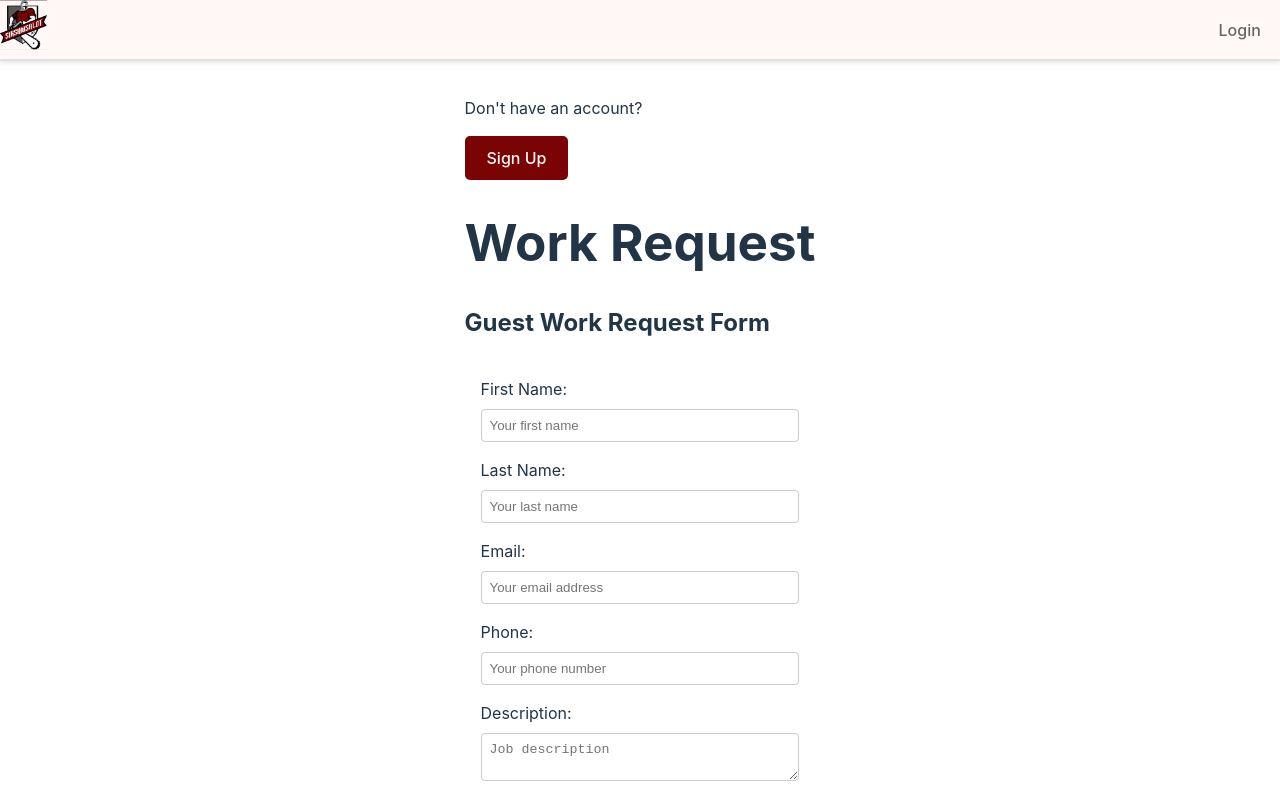
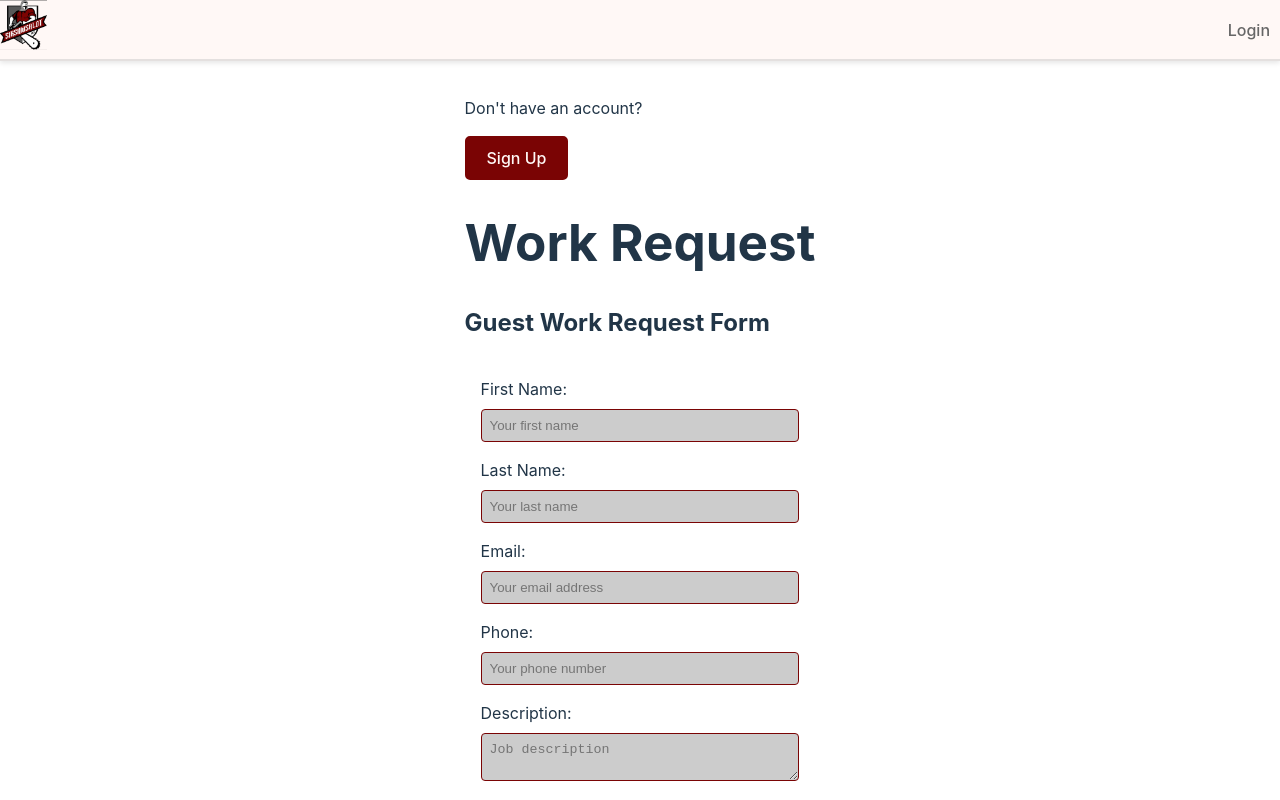
Before and after one commit to EthanForrestCarr/SirSawsALot, a React (Vite) app in the folder client/: page /work-request in a window 1280 px wide. Shown: the top 800 px of the page. Built offline with nearby package versions, Linux system fonts and the light colour scheme; no server answers.

Commit message:
button styles

```diff
--- a/client/src/components/Navbar.tsx
+++ b/client/src/components/Navbar.tsx
@@ -43,7 +43,7 @@ const Navbar: React.FC<NavbarProps> = ({ isAdmin }) => {
 
       <div className="navbar-actions">
         {isLoggedIn ? (
-          <div style={{ display: 'flex', alignItems: 'center', gap: '10px' }}>
+          <div style={{ display: 'flex', alignItems: 'center' }}>
             <Notifications />
             <AccordionButton
               isAdmin={isAdmin}
--- a/client/src/components/content/CallToActionSection.tsx
+++ b/client/src/components/content/CallToActionSection.tsx
@@ -2,7 +2,7 @@ import '../../styles/content.css';
 
 const CallToActionSection = () => {
   return (
-    <section className="cta-section full-width-section">
+    <section className="cta-section">
       <h2>Request a Trim Today</h2>
       <p>Ready to clear a tree or trim things back? Let's talk.</p>
       <p><strong>Phone:</strong> 218-XXX-XXXX</p>
--- a/client/src/pages/LandingPage.tsx
+++ b/client/src/pages/LandingPage.tsx
@@ -8,18 +8,18 @@ import CallToActionSection from '../components/content/CallToActionSection';
 const LandingPage = () => {
 
   return (
-    <>
-      <div style={{ display: 'flex', justifyContent: 'center' }}>
+    <div style={{ display: 'flex', flexDirection: 'column', alignItems: 'center' }}>
+      <div>
         <HeroSection />
       </div>
-      <div className="how-it-works-services-container" style={{ margin: '0 auto', display: 'flex', gap: '20px', justifyContent: 'center', maxWidth: '960px' }}>
+      <div className="how-it-works-services-container">
         <HowItWorksSection />
         <ServicesSection />
       </div>
       <AboutSection />
       <TestimonialsSection />
       <CallToActionSection />
-    </>
+    </div>
   );
 };
 
--- a/client/src/styles/Button.css
+++ b/client/src/styles/Button.css
@@ -120,8 +120,7 @@
 
 .notification .badge {
   position: absolute;
-  top: -10px;
-  right: -10px;
+  left: -10px;
   padding: 5px 10px;
   border-radius: 50%;
   background-color: #7a0404;
@@ -160,3 +159,19 @@
   color: #fff8f6;
   transition: border-color 0.3s ease, background-color 0.3s ease;
 }
+
+button {
+  background-color: #7a0404;
+  color: #fff8f6;
+  padding: 10px 20px;
+  border: 2px solid #7a0404;
+  border-radius: 5px;
+  cursor: pointer;
+}
+
+button:hover {
+  border: 2px solid #666;
+  background-color: #9b0404;
+  color: #fff8f6;
+  transition: border-color 0.3s ease, background-color 0.3s ease;
+}
--- a/client/src/styles/Input.css
+++ b/client/src/styles/Input.css
@@ -11,7 +11,9 @@
     display: block;
     width: 100%;
     padding: 0.5rem;
-    border: 1px solid #ccc;
+    color: black;
+    background-color: #ccc;
+    border: 1px solid #7a0404;
     border-radius: 4px;
     margin-bottom: 1rem;
 }
@@ -19,13 +21,18 @@
     display: block;
     width: 100%;
     padding: 0.5rem;
-    border: 1px solid #ccc;
+    color: black;
+    background-color: #ccc;
+    border: 1px solid #7a0404;
     border-radius: 4px;
     margin-bottom: 1rem;
 }
 .checkbox-field {
     display: block;
     margin-bottom: 0.5rem;
+    color: black;
+    background-color: #ccc;
+    border: 1px solid #7a0404;
 }
 .input-error {
     color: red;
@@ -38,9 +45,10 @@
     top: calc(100% + 4px);
     left: 0;
     width: 100%;
-    border: 1px solid #ccc;
+    color: black;
+    background-color: #ccc;
+    border: 1px solid #7a0404;
     border-top: none;
-    background: grey;
     z-index: 1000;
     max-height: 200px;
     overflow-y: auto;
--- a/client/src/styles/Navbar.css
+++ b/client/src/styles/Navbar.css
@@ -1,5 +1,5 @@
 .navbar {
-  position: fixed; /* Added fixed positioning to always sit at the top */
+  position: fixed;
   top: 0;
   left: 0;
   width: 100%;
@@ -10,7 +10,7 @@
   color: #666;
   display: flex;
   justify-content: space-between;
-  align-items: center;
+  align-items: stretch; /* allow child items to fill the navbar height */
   border-bottom: #e4e0df 2px solid;
   box-shadow: 0 2px 5px rgba(0, 0, 0, 0.1);
 }
@@ -21,13 +21,22 @@
 }
 
 .navbar-logo {
-  height: 50px; /* Adjust the height as needed */
+  height: 50px;
 }
 
 .navbar-actions {
   display: flex;
   align-items: center;
   position: relative; /* added so the panel positions relative to navbar-actions */
+}
+
+.navbar-actions > button {
+  height: 100%;
+  display: flex;
+  align-items: center;
+  justify-content: center;
+  padding: 0 10px; /* adjust horizontal padding as needed */
+  border-radius: none !important;
 }
 
 .navbar-button {
@@ -78,8 +87,7 @@
   background-color: #fff8f6;
   color: #666;
   cursor: pointer;
-  padding: 35px 1rem;
-  height: 50px;
+  height: 100%;
   display: flex;
   align-items: center;
   justify-content: center;
@@ -90,6 +98,9 @@
   transition: 0.4s;
   border-radius: 0 !important;
   min-width: 100px;
+  min-height: 100% !important;
+  padding: 0 !important;   /* remove extra padding */
+  margin: 0 !important;    /* remove extra margin */
 }
 
 .accordion.active, .accordion:hover {
@@ -122,7 +133,7 @@
 
 /* Override padding for dropdown items to reduce extra white space */
 .dropdown-item {
-  padding: 5px 10px !important;
+  padding: 10px 10px !important;
   margin: 0 !important;
   border-radius: 0 !important; /* squared corners */
 }
@@ -131,4 +142,7 @@
   position: relative; /* added so the panel is positioned relative to the wrapper */
   width: fit-content !important;  /* use fit-content so wrapper matches the accordion’s width */
   display: inline-block;  /* ensures the wrapper width fits its children */
+  min-height: 100% !important;
+  display: flex;
+  align-items: stretch;
 }
--- a/client/src/styles/content.css
+++ b/client/src/styles/content.css
@@ -28,7 +28,6 @@
   border-radius: 10px;
   padding: 60px 20px;
   max-width: 960px;
-  margin: 20px;
 }
 
 .service-list {
@@ -41,7 +40,6 @@
   border-radius: 10px;
   padding: 60px 20px;
   max-width: 960px;
-  margin: 20px;
 }
 
 .hero-section {
@@ -63,11 +61,9 @@
   border-radius: 0;
 }
 
-/* When the viewport is wider than the image’s native width, keep it centered */
 @media (min-width: 1920px) {
   .hero-section {
     width: 1920px;
-    /* No need for any margin adjustments here since the flex container centers it */
   }
 }
 
@@ -89,19 +85,13 @@
 
 .cta-section {
   padding: 60px 0;
-  max-width: 960px;
+  width: 100vw;
   margin: 20px 0;
   background-color: #f5f5f5;
   text-align: center;
   border-top: #e4e0df 2px solid;
   box-shadow: 0 2px 5px rgba(0, 0, 0, 0.1);
   border-radius: 0;
-}
-
-.cta-section.full-width-section {
-  width: 100vw;
-  margin-left: calc(-50vw + 50%);
-  max-width: none;
 }
 
 .about-section {
@@ -140,27 +130,15 @@
 .testimonials-section,
 .services-section,
 .how-it-works-section,
-.about-section {
+.about-section,
+.testimonials-section {
   margin: 20px;
   /* vertical space between sections */
   border: 2px solid #7a0404;
   /* red border */
   border-radius: 10px;
   /* curved corners */
-}
-
-/* Center the about and testimonials sections */
-.testimonials-section,
-.about-section {
-  margin: 20px auto;
-  /* vertical spacing and horizontal centering */
-}
-
-/* Leave services and how-it-works sections as is */
-.services-section,
-.how-it-works-section {
-  margin: 20px;
-  /* vertical spacing only */
+  width: calc(100% - 40px);
 }
 
 /* Ensure 20px horizontal margin on window sides for about owner and testimonials sections */
@@ -238,7 +216,6 @@
   flex-wrap: wrap;
   justify-content: space-between;
   max-width: 960px;
-  margin: 0 auto;
   text-align: left;
 }
 
```
